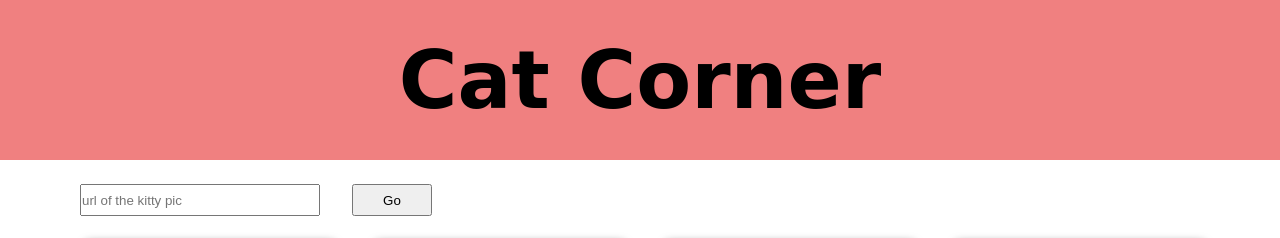
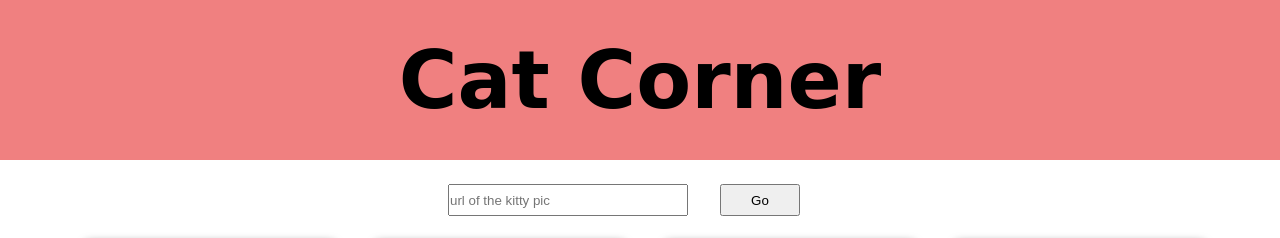
Before and after one commit to davidborah-gda/react-socialcard, a React (Create React App) app: page / in a window 1280 px wide. Shown: the top 238 px of the page. Built offline with nearby package versions, Linux system fonts and the light colour scheme.

Commit message:
Fixed Minor CSS issue to center the input bar

```diff
--- a/src/AddCard.js
+++ b/src/AddCard.js
@@ -25,7 +25,7 @@ class AddCard extends Component {
 
     render() {
         return (
-            <div className="AddCat-container">
+            <div className="AddCard-container">
                 <input type="text" placeholder="url of the kitty pic"
                  className="AddCard-input"
                  value={this.state.url}
```
